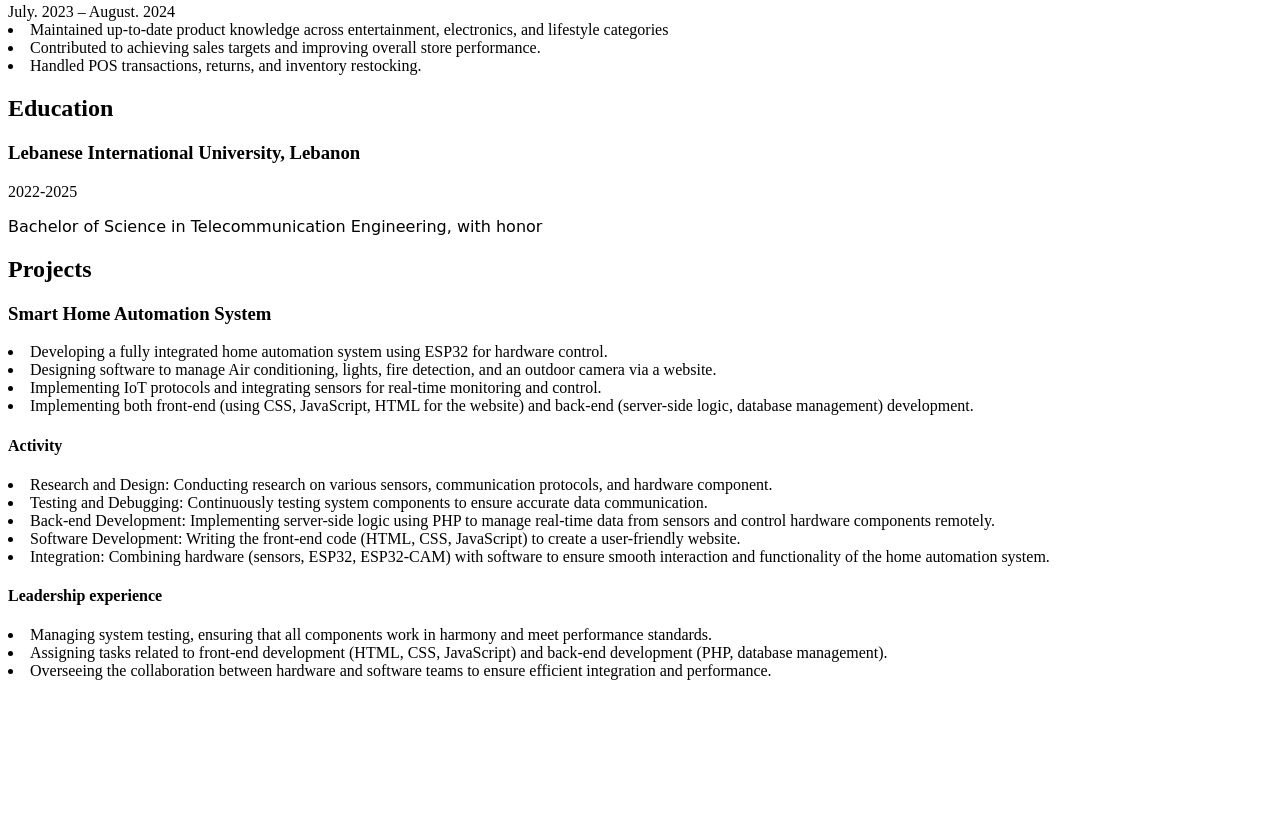
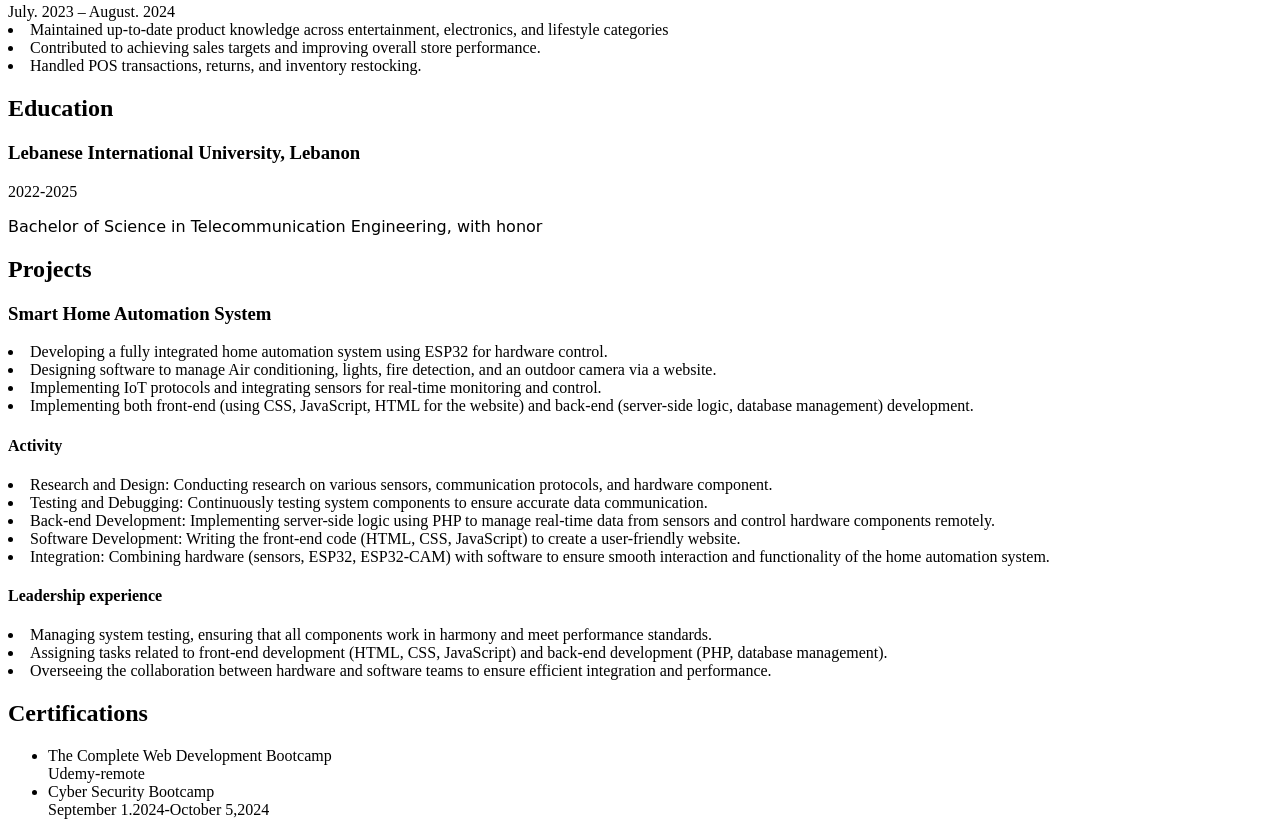
Before and after one commit to Reine-Chahine/cv-website, a plain HTML site: page index.html in a window 1280 px wide. Shown: the part 929-1764 px from the top of the page. Before the commit the page ends 1617 px from the top, so only its background shows below. Drawn offline with Linux system fonts and the light colour scheme.

Commit message:
adding certifications section

```diff
--- a/index.html
+++ b/index.html
@@ -93,5 +93,15 @@
 
 
           </section>
+          <section>
+            <h2>Certifications</h2>
+            <ul>
+              <li>The Complete Web Development Bootcamp</li>
+              <span>Udemy-remote</span>
+              <li>Cyber Security Bootcamp</li>
+              <span>September 1.2024-October 5,2024</span>
+
+            </ul>
+          </section>
 </body>
 </html>
```
